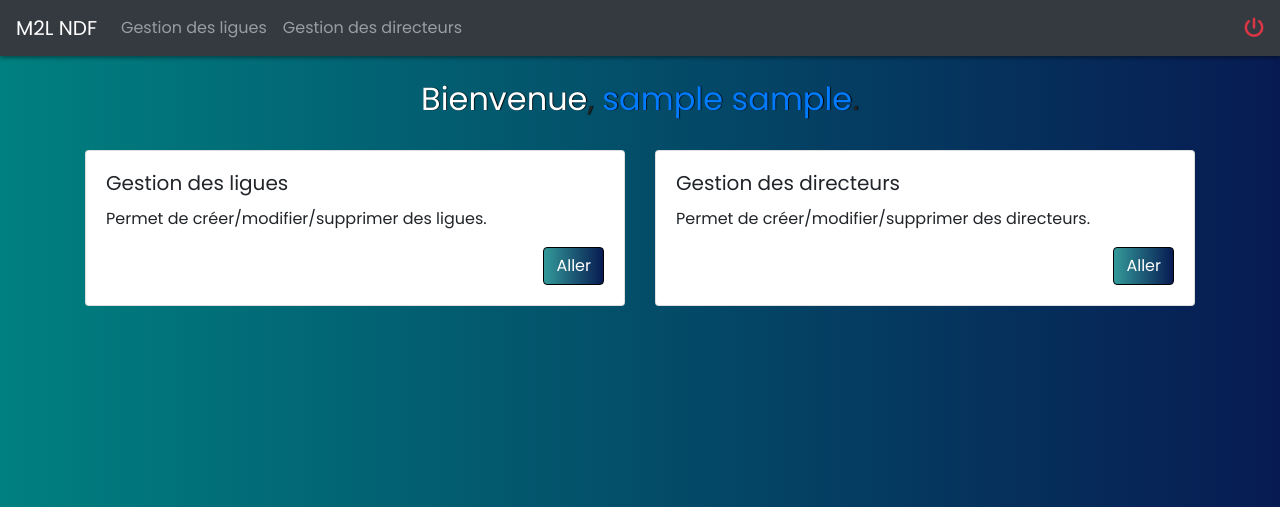
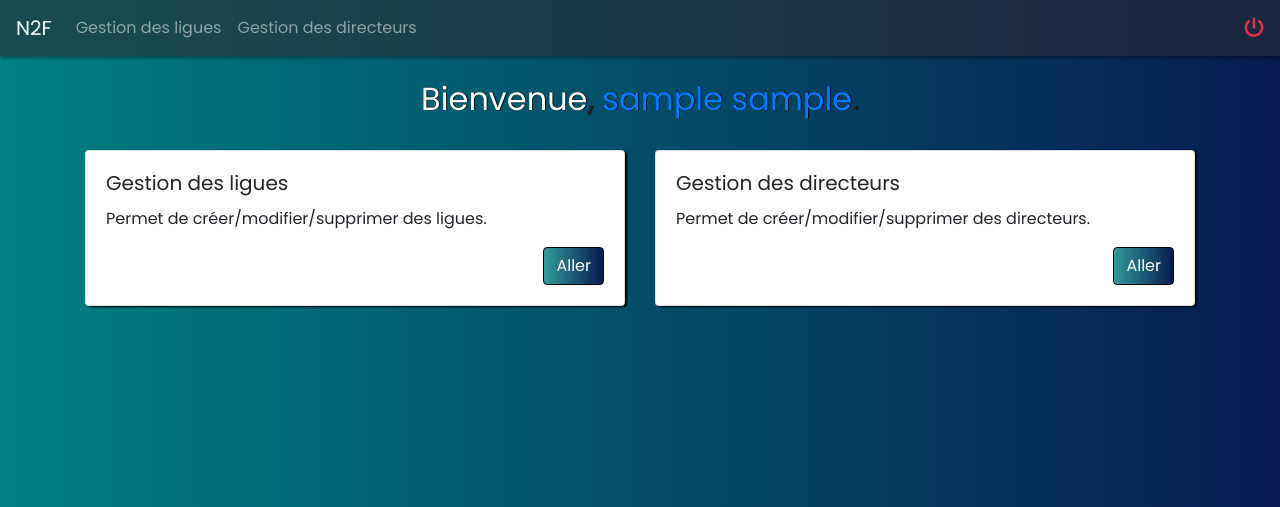
Before and after one commit to lGabranth/M2L_note_de_frais, a PHP site: page / in a window 1280 px wide. Shown: the top 507 px of the page. Run offline with PHP 8.4, Linux system fonts and the light colour scheme; the visitor is signed in with stand-in values (Sample User, id 1); some libraries are stand-ins or nearby versions.

Commit message:
Modifications d'interface et visuel

```diff
--- a/css/style.css
+++ b/css/style.css
@@ -11,6 +11,15 @@ body {
 
 .bloc {
 	background-color: #FFFFFF;
+	border: 1px solid black;
+	box-shadow: 3px 3px 30px black;
+	border-radius: 15px;
+	/*transition: 1s all;*/
+	/*font-family: 'Poppins', sans-serif;*/
+}
+
+.bloc-module {
+	background-color: rgba(255, 255, 255, 0.2);
 	border: 1px solid black;
 	box-shadow: 3px 3px 30px black;
 	border-radius: 15px;
@@ -42,6 +51,14 @@ body {
 
 .card{
 	transition: all 1s;
+}
+
+#card1, #card2, #card3{
+	box-shadow: 2px 1px 2px black;
+}
+
+#card1:hover, #card2:hover, #card3:hover{
+	box-shadow: 4px 4px 15px black;
 }
 
 .card:hover{
--- a/index.php
+++ b/index.php
@@ -11,9 +11,10 @@ if(empty($_SESSION) || $_SESSION["id_user"] <= 0) header('Location:login.php');
 			</div>
 		</div>
 
-		<div class="row mt-4">
-			<div class="col">
-				<div class="card">
+		<div class="row mt-2">
+			<div class="col-md mt-3">
+				<div class="card" id="card1">
+				<!-- <div class="card" style="box-shadow: 3px 3px 5px black;"> -->
 				  <div class="card-body">
 				  	<?php if($_SESSION['id_grp_user'] == 1) {?>
 				    	<h5 class="card-title">Gestion des ligues</h5>
@@ -33,8 +34,8 @@ if(empty($_SESSION) || $_SESSION["id_user"] <= 0) header('Location:login.php');
 				</div>
 			</div>
 
-			<div class="col">
-				<div class="card">
+			<div class="col-md mt-3">
+				<div class="card" id="card2">
 				  <div class="card-body">
 				  	<?php if($_SESSION['id_grp_user'] == 1) {?>
 				    	<h5 class="card-title">Gestion des directeurs</h5>
@@ -62,8 +63,8 @@ if(empty($_SESSION) || $_SESSION["id_user"] <= 0) header('Location:login.php');
 			</div>
 
 			<?php if($_SESSION['id_grp_user'] == 2) {?>
-				<div class="col">
-					<div class="card">
+				<div class="col-md">
+					<div class="card" id="card3">
 				  <div class="card-body">
 			    	<h5 class="card-title">Mon profil</h5>
 			    	<p class="card-text">Voir et modifier mon profil.</p>
--- a/utilities.php
+++ b/utilities.php
@@ -21,8 +21,8 @@ function Head($titre, $menu){ ?>
 <?php }
 
 function Menu($menu){ ?>
-	<nav class="navbar navbar-expand-lg navbar-dark bg-dark" id="menu">
-	  <a class="navbar-brand <?php echo ($menu == 1) ? 'active' : 'text-white-50'; ?>" href="<?php echo RACINE_GLOBAL_RELATIF ?>index.php">M2L NDF</a>
+	<nav class="navbar navbar-expand-lg navbar-dark" style="background-color: rgba(43, 43, 53, 0.6);" id="menu">
+	  <a class="navbar-brand <?php echo ($menu == 1) ? 'active' : 'text-white-50'; ?>" href="<?php echo RACINE_GLOBAL_RELATIF ?>index.php">N2F</a>
 	  <button class="navbar-toggler" type="button" data-toggle="collapse" data-target="#navbarSupportedContent" aria-controls="navbarSupportedContent" aria-expanded="false" aria-label="Toggle navigation">
 	    <span class="navbar-toggler-icon"></span>
 	  </button>
```
Also changed, not shown: 1-modules/gestion_ligue/index.php (+8 -5 lines), 2 other files.
